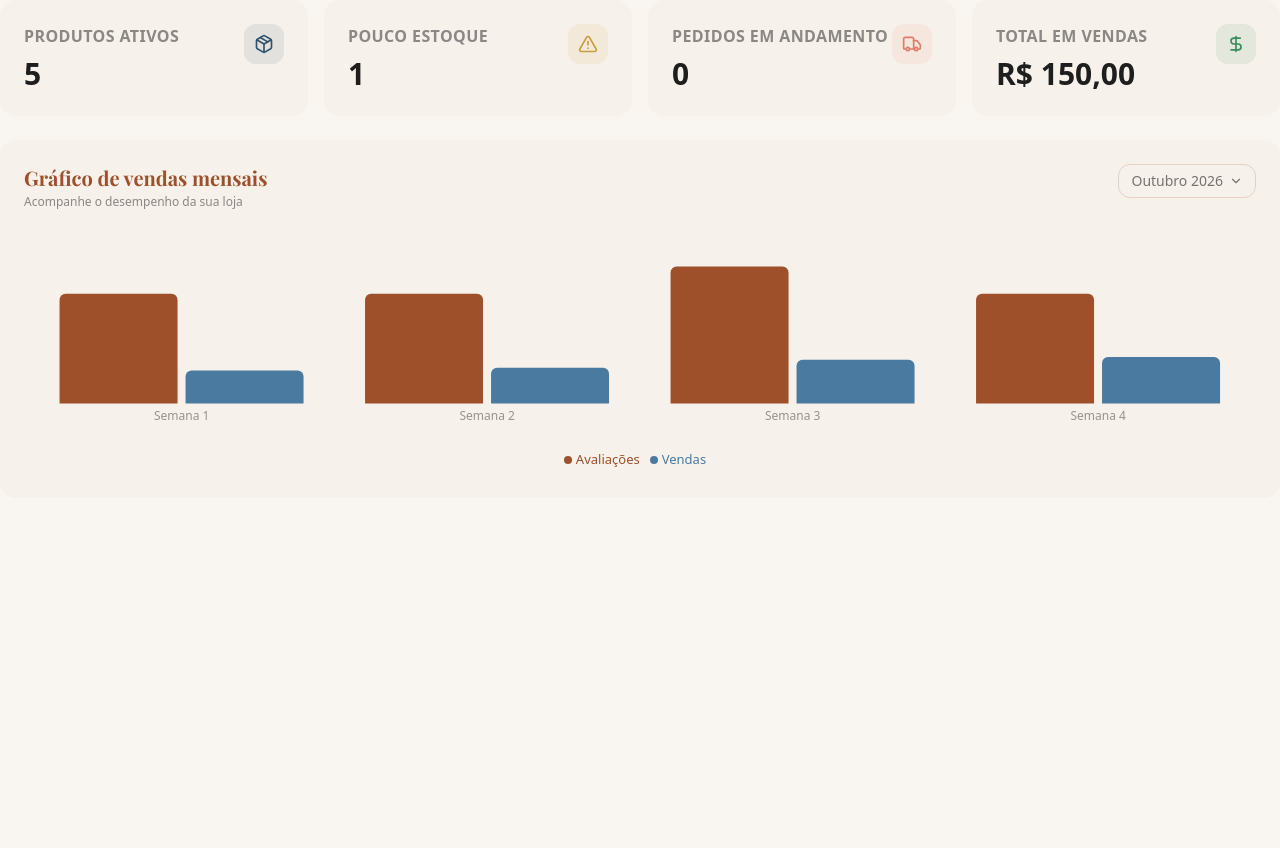
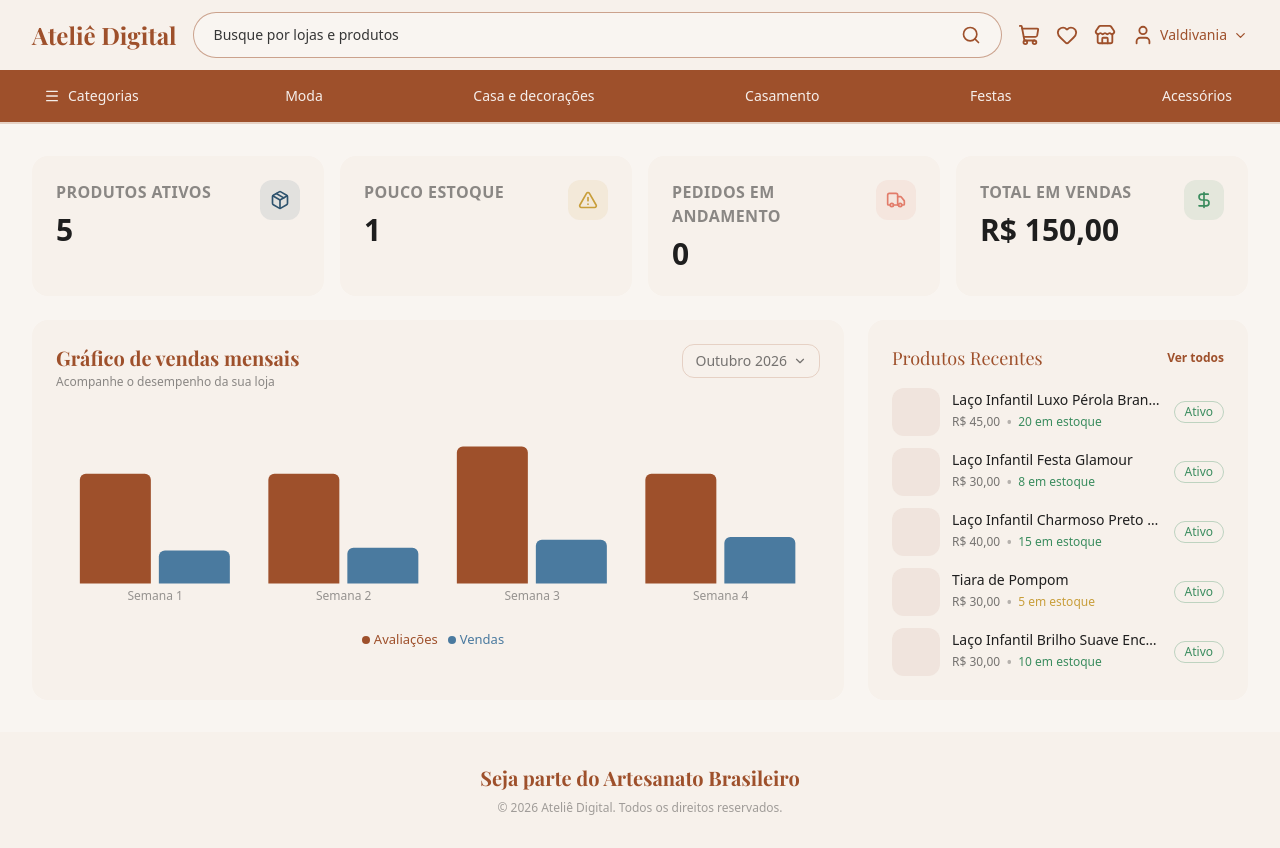
Before and after one commit to AtelieDigital-Labs/atelie-front, a React (Vite) app: page /artisan/dashboard in a window 1280 px wide. Before the commit the page ends 800 px from the top, so only its background shows below. Built offline with nearby package versions, Linux system fonts and the light colour scheme; a web font is replaced by a local one.

Commit message:
feat: add RecentProducts component and path to icons header

```diff
--- a/src/components/Header.tsx
+++ b/src/components/Header.tsx
@@ -8,9 +8,9 @@ type HeaderProps = {
 }
 
 const NAV_ICONS = [
-  { icon: ShoppingCart, label: 'Carrinho' },
-  { icon: Heart,        label: 'Favoritos' },
-  { icon: Store,        label: 'Lojas' },
+  { icon: ShoppingCart, label: 'Carrinho', to: '' },
+  { icon: Heart,        label: 'Favoritos', to: '' },
+  { icon: Store,        label: 'Lojas', to: '/artisan/dashboard' },
 ]
 
 const CATEGORIES = [
@@ -50,14 +50,15 @@ export function Header({ username = 'Usuário' }: HeaderProps) {
 
           {/* Col 2 mobile / Col 3 desktop — Ações */}
           <div className="flex items-center justify-end gap-4 text-primary">
-            {NAV_ICONS.map(({ icon: Icon, label }) => (
-              <button
+            {NAV_ICONS.map(({ icon: Icon, label, to }) => (
+              <Link
                 key={label}
                 aria-label={label}
+                to={to}
                 className="hover:text-primary-dark transition-colors"
               >
                 <Icon size={22} />
-              </button>
+              </Link>
             ))}
 
             <button
--- /dev/null
+++ b/src/pages/artisan/dashboard/components/RecentProducts.tsx
@@ -0,0 +1,87 @@
+import { z } from 'zod'
+import { productSchema } from '../../../../schemas/product'
+import { Link } from 'react-router-dom'
+
+
+const recentProductSchema = productSchema.pick({
+  id: true,
+  name: true,
+  is_active: true,
+}).extend({
+  price: z.number(),
+  stock: z.number(),
+  image: z.string().optional(),
+})
+
+type RecentProduct = z.infer<typeof recentProductSchema>
+
+
+const MOCK_RECENT_RAW = [
+  { id: 1, name: 'Laço Infantil Luxo Pérola Branco', price: 45.00, stock: 20,  is_active: true },
+  { id: 2, name: 'Laço Infantil Festa Glamour', price: 30.00, stock: 8,  is_active: true },
+  { id: 3, name: 'Laço Infantil Charmoso Preto Fashion', price: 40.00, stock: 15,  is_active: true },
+  { id: 4, name: 'Tiara de Pompom', price: 30.00, stock: 5,  is_active: true },
+  { id: 5, name: 'Laço Infantil Brilho Suave Encantado', price: 30.00, stock: 10,  is_active: true },
+]
+
+const MOCK_RECENT: RecentProduct[] = MOCK_RECENT_RAW.map(item =>
+  recentProductSchema.parse(item)
+)
+
+function StockLabel({ stock }: { stock: number }) {
+  if (stock === 0) {
+    return <span className="text-xs text-danger">Sem estoque</span>
+  }
+  if (stock <= 5) {
+    return <span className="text-xs text-warning">{stock} em estoque</span>
+  }
+  return <span className="text-xs text-success">{stock} em estoque</span>
+}
+
+export function RecentProducts() {
+  return (
+    <div className="bg-card rounded-2xl p-6 flex flex-col gap-4">
+      <div className="flex items-center justify-between">
+        <h3 className="font-title text-lg text-primary">Produtos Recentes</h3>
+        <Link
+          to="/artisan/products"
+          className="text-xs text-primary font-semibold hover:underline"
+        >
+          Ver todos
+        </Link>
+      </div>
+
+      <div className="flex flex-col gap-3">
+        {/* VOU SUBSTITUIR PELO COMPONENTE POSTERIORMENTE */}
+        {MOCK_RECENT.map(product => (
+          <div key={product.id} className="flex items-center gap-3">
+            <div className="w-12 h-12 rounded-xl bg-surface shrink-0 overflow-hidden">
+              {product.image ? (
+                <img src={product.image} alt={product.name} className="w-full h-full object-cover" />
+              ) : (
+                <div className="w-full h-full bg-primary/10" />
+              )}
+            </div>
+
+            <div className="flex-1 min-w-0">
+              <p className="text-sm font-medium text-text truncate">{product.name}</p>
+              <div className="flex items-center gap-1.5">
+                <span className="text-xs text-text/60">
+                  R$ {product.price.toFixed(2).replace('.', ',')}
+                </span>
+                <span className="text-text/30">•</span>
+                <StockLabel stock={product.stock} />
+              </div>
+            </div>
+
+            {product.is_active && (
+              <span className="text-xs text-success border border-success/30 rounded-full px-2.5 py-0.5 shrink-0">
+                Ativo
+              </span>
+            )}
+          </div>
+        ))}
+      </div>
+    </div>
+  )
+}
--- a/src/pages/artisan/dashboard/index.tsx
+++ b/src/pages/artisan/dashboard/index.tsx
@@ -1,6 +1,7 @@
 import { Package, AlertTriangle, Truck, DollarSign } from 'lucide-react'
 import {MetricCard} from './components/MetricCard'
 import {SalesChart} from './components/SalesChart'
+import {RecentProducts} from './components/RecentProducts'
 
 const METRICS = [
   {
@@ -36,7 +37,10 @@ const METRICS = [
 export function Dashboard(){
   return (
 
+
     <div className='flex flex-col gap-6'>
+
+
 
       <div className='grid grid-cols-1 sm:grid-cols-2 xl:grid-cols-4 gap-4'>
         {
@@ -47,8 +51,9 @@ export function Dashboard(){
         }
       </div>
 
-      <div>
+      <div className="grid grid-cols-1 lg:grid-cols-[1fr_380px] gap-6">
         <SalesChart/>
+        <RecentProducts/>
       </div>
 
     </div>
--- a/src/routes/artisian-routes.tsx
+++ b/src/routes/artisian-routes.tsx
@@ -1,9 +1,13 @@
 import {Routes, Route} from 'react-router-dom'
 import {Dashboard} from '../pages/artisan/dashboard/index'
+import {AppLayout} from '../pages/_layouts/AppLayout'
+
 export function ArtisianRoutes(){
   return(
     <Routes>
-      <Route path='/artisan/dashboard' element={<Dashboard/>} />
+      <Route element={<AppLayout/>}>
+          <Route path='/artisan/dashboard' element={<Dashboard/>} />
+      </Route>
     </Routes>
   )
 }
```
